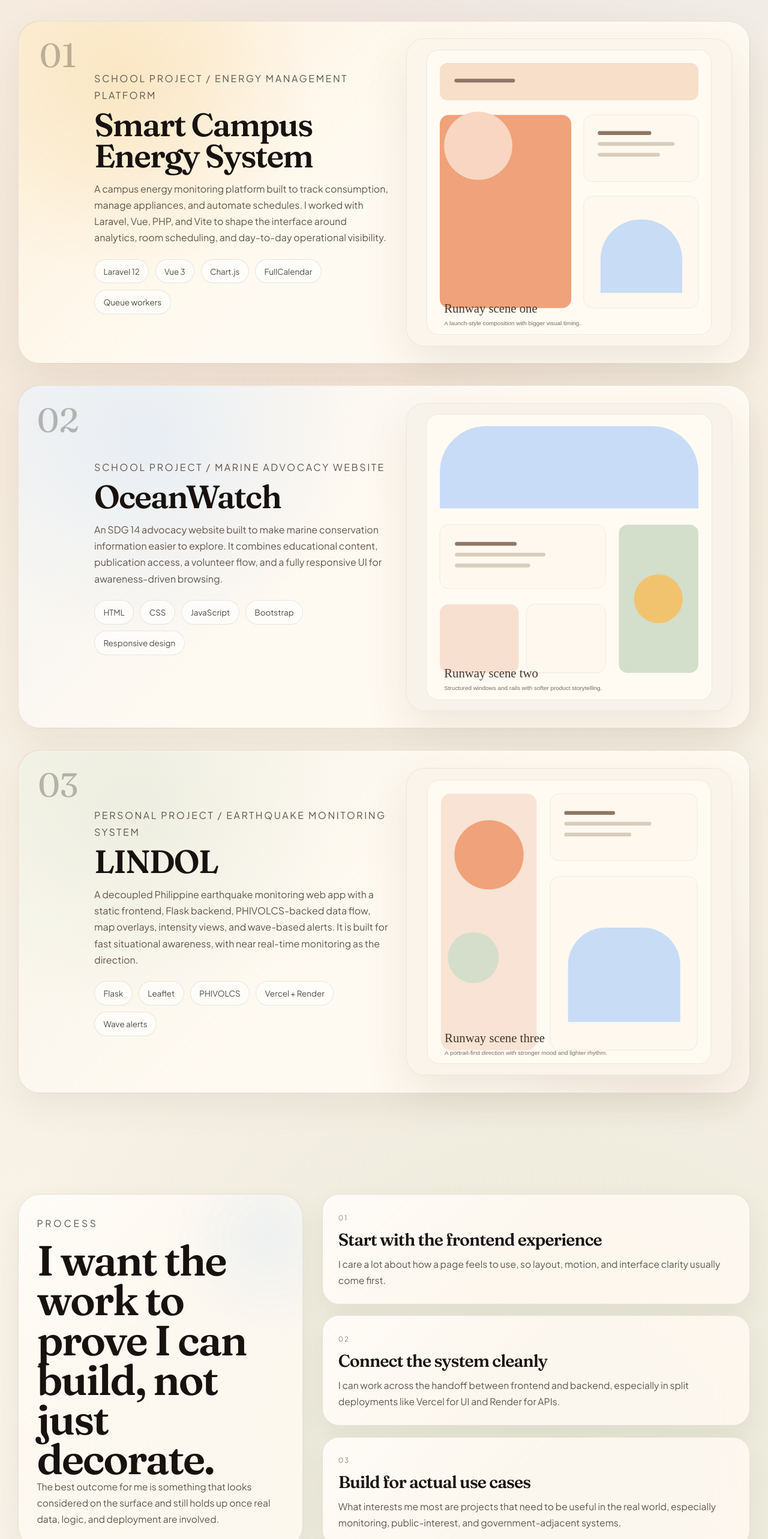
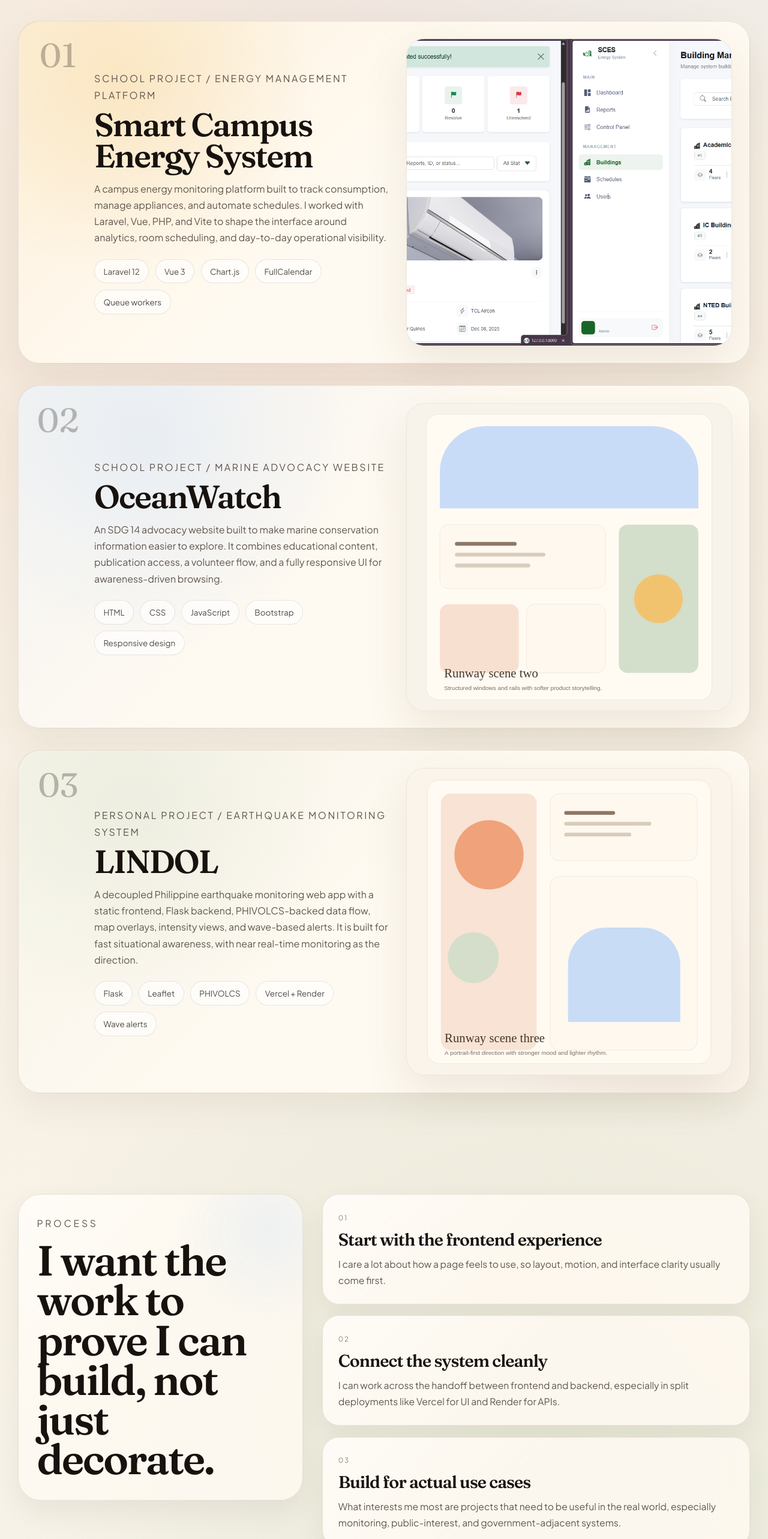
Before and after one commit to Clemmentino/Clemmentino-Portfolio, a Next.js app: page / in a window 1280 px wide. Shown: the part 1604-4169 px from the top of the page at 60% size. Built offline with nearby package versions, Linux system fonts and the light colour scheme.

Commit message:
Replace scene-preview SVG with PNG and trim intro
Switch the project preview image reference from /scene-preview-a.svg to /scene-preview-a.png and add the new PNG asset under public/. Also remove a redundant paragraph from the process intro to tighten the copy.

```diff
--- a/components/portfolio-experience.jsx
+++ b/components/portfolio-experience.jsx
@@ -33,7 +33,7 @@ const projects = [
     category: "School project / Energy management platform",
     summary:
       "A campus energy monitoring platform built to track consumption, manage appliances, and automate schedules. I worked with Laravel, Vue, PHP, and Vite to shape the interface around analytics, room scheduling, and day-to-day operational visibility.",
-    image: "/scene-preview-a.svg",
+    image: "/scene-preview-a.png",
     tags: ["Laravel 12", "Vue 3", "Chart.js", "FullCalendar", "Queue workers"],
     accent: "sun",
     top: "1rem"
@@ -276,11 +276,6 @@ export default function PortfolioExperience() {
           <aside className="process-intro" data-reveal>
             <p className="eyebrow">Process</p>
             <h2>I want the work to prove I can build, not just decorate.</h2>
-            <p>
-              The best outcome for me is something that looks considered on the
-              surface and still holds up once real data, logic, and deployment
-              are involved.
-            </p>
           </aside>
 
           <div className="process-list">
```
Also changed, not shown: public/scene-preview-a.png (added).
